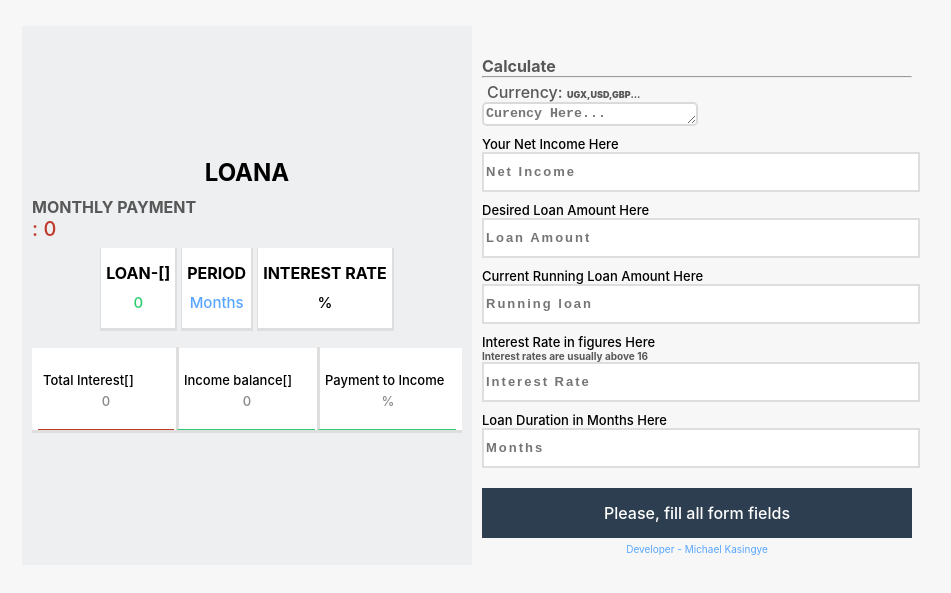
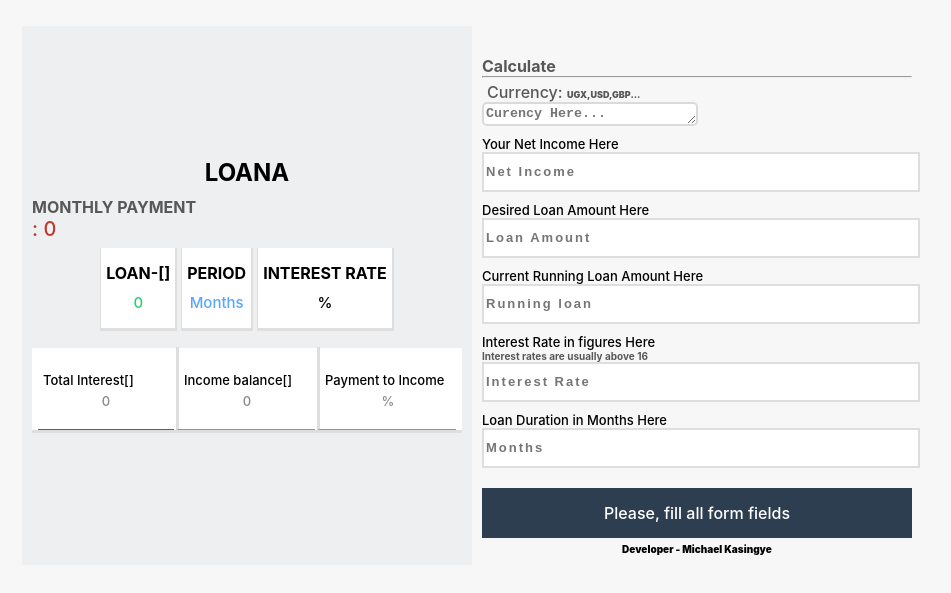
Before and after one commit to MichaelKasingye/loan-calculator, a React (Create React App) app: page / in a window 1280 px wide. Shown: the part 105-698 px from the top of the page, without its empty margins (168-1119 px from the left). Built offline with nearby package versions, Linux system fonts and the light colour scheme.

Commit message:
update footer contact

```diff
--- a/src/Style/footer.css
+++ b/src/Style/footer.css
@@ -1,6 +1,7 @@
 a {
   text-decoration: none;
-  color: #58a6ff;
+  color: black;
+  font-weight: 900;
 }
 .footer {
   margin-top: 5px;
```
